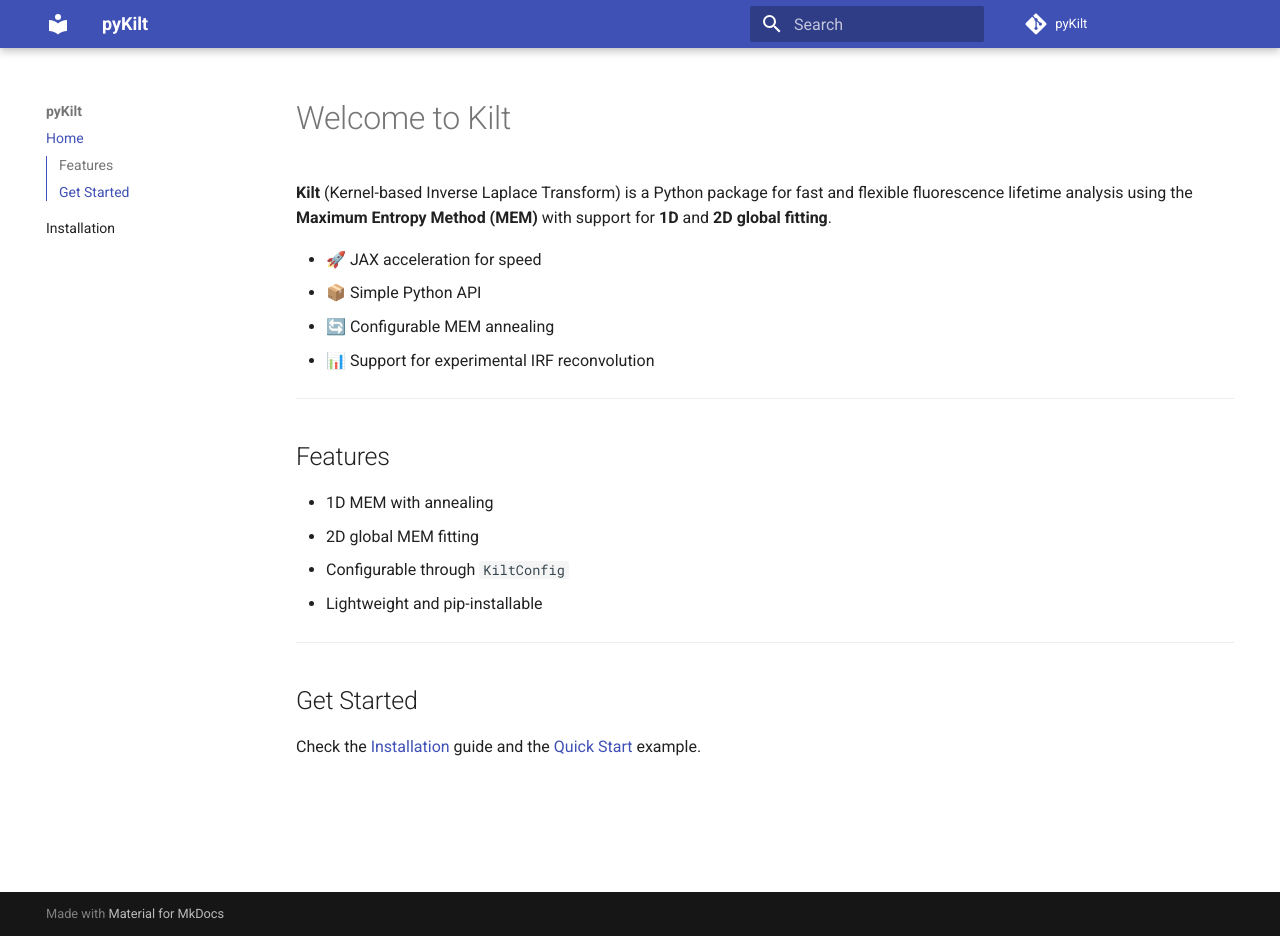
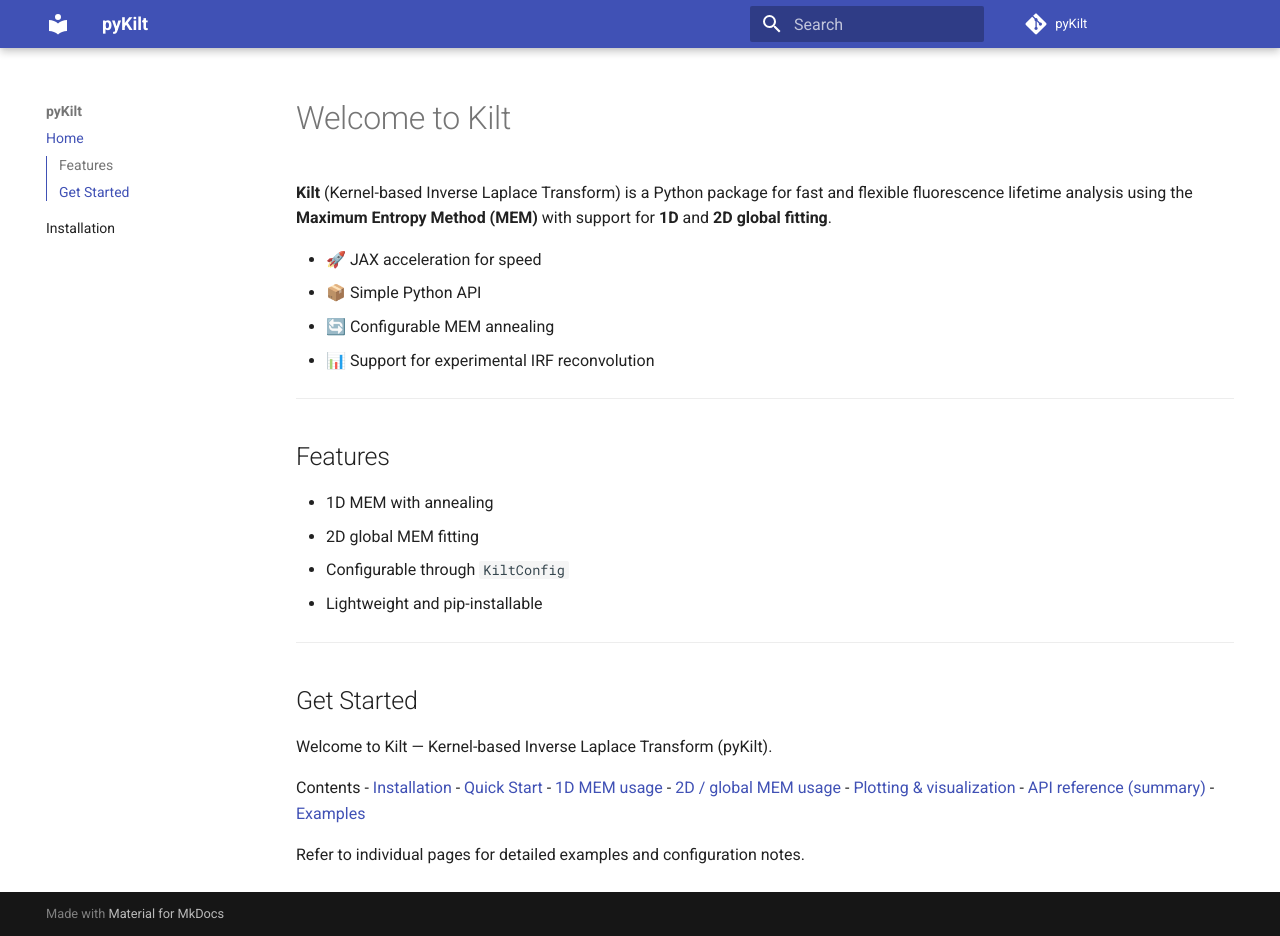
Before and after one commit to AdrienR09/pyKilt, an MkDocs documentation site: the page built from docs/index.md, in a window 1280 px wide and 936 px high. Built offline with MkDocs 1.6.1 and Material for MkDocs 9.7.7, drawn with Linux system fonts in a browser that asks for light colours; comment, search, counter and statistics services are not loaded.

Commit message:
updating doc

```diff
--- a/docs/index.md
+++ b/docs/index.md
@@ -20,4 +20,15 @@
 ---
 
 ## Get Started
-Check the [Installation](installation.md) guide and the [Quick Start](usage/quickstart.md) example.
+Welcome to Kilt — Kernel-based Inverse Laplace Transform (pyKilt).
+
+Contents
+- [Installation](installation.md)
+- [Quick Start](quickstart.md)
+- [1D MEM usage](1d.md)
+- [2D / global MEM usage](2d.md)
+- [Plotting & visualization](plotting.md)
+- [API reference (summary)](api.md)
+- [Examples](examples/)
+
+Refer to individual pages for detailed examples and configuration notes.
```
Also changed, not shown: docs/2d.md (added, +49 -0 lines), docs/plotting.md (added, +19 -0 lines), docs/quickstart.md (added, +24 -0 lines), docs/1d.md (added), docs/api.md (added), docs/examples/1d_mem_example.ipynb (added), docs/examples/2d_mem_example.ipynb (added), docs/howto.md (added).
